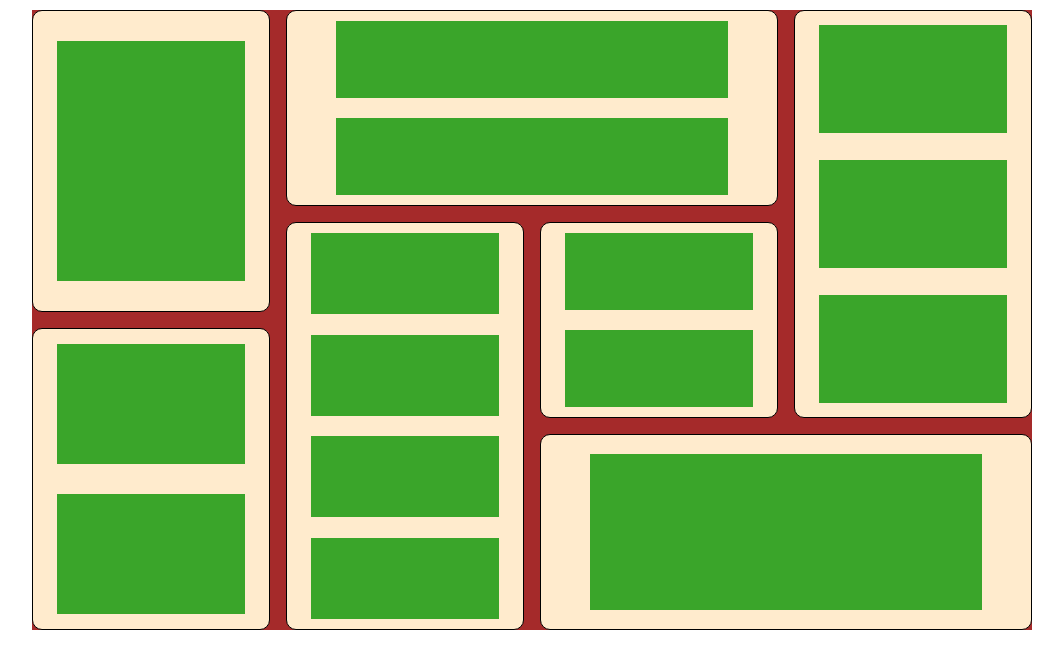
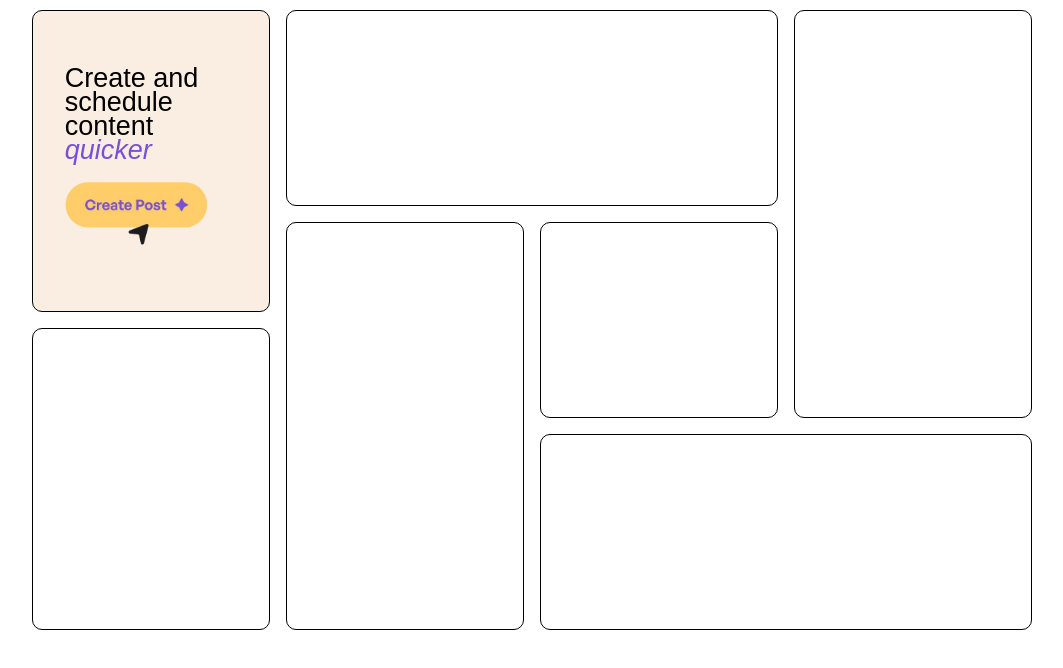
Before and after one commit to Tamburini-Christofer/Junionr-Ex-Front-bento-grid-main, a plain HTML site: page index.html in a window 1280 px wide. Shown: the whole page, without its empty margins (108-1171 px from the left). Drawn offline with Linux system fonts and the light colour scheme.

Commit message:
Creazione card 1

```diff
--- a/css/main.css
+++ b/css/main.css
@@ -5,8 +5,27 @@
 }
 
 body{
-    font-family: "DM Sans","arial"
+    font-size: 18px;
+    font-weight: 300;
+    font-family: "DM Sans","arial";
 }
+
+/*Colori testo*/
+
+.text_purple{
+    font-style: italic;
+    font-weight: 400;
+    color: hsl(256, 67%, 59%);
+}
+
+/*Regole titoli*/
+
+h2{
+    font-weight: 400;
+    line-height: 24px;
+}
+
+/*Regole Grid*/
 
 .grid-container{
     display: grid;
@@ -14,21 +33,28 @@ body{
     grid-template-columns: repeat(4, 1fr);
     grid-template-rows: repeat(6, 1fr);
 
-    background-color: brown;
     width: 1000px;
     height: 620px;
     margin: 10px auto;
 }
 
+/*Colonne e righe Grid*/
+
 .item{
     display: grid;
     border-radius: 10px;
-    background-color: blanchedalmond;
+
     border: 1px solid black;
 }
 
 .item-1{
+    background-color: #faeee2;
     grid-row: span 3;
+}
+
+.item-1 .card img{
+    max-width: 100%;
+    padding: 20px 30px 20px 0;
 }
 
 .item-2{
@@ -58,12 +84,15 @@ body{
     grid-row: span 2;
 }
 
+/*Contenuto griglie*/
+
 .card{
-    background-color: rgb(58, 165, 42);
-    width: 80%;
-    height: 80%;
+    width: 90%;
+    height: 90%;
     justify-self: center;
     align-self: center;
+
+    padding: 40px 20px;
 
 }
 
--- a/index.html
+++ b/index.html
@@ -12,7 +12,10 @@
     <main>
         <div class="grid-container">
             <div class="item item-1">
-                <div class="card"></div>
+                <div class="card">
+                    <h2>Create and schedule content <span class="text_purple">quicker</span></h2>
+                    <img src="img/illustration-create-post.webp" alt="immagine clicca qui per creare post">
+                </div>
             </div>
             <div class="item item-2">
                 <div class="card"></div>
```
